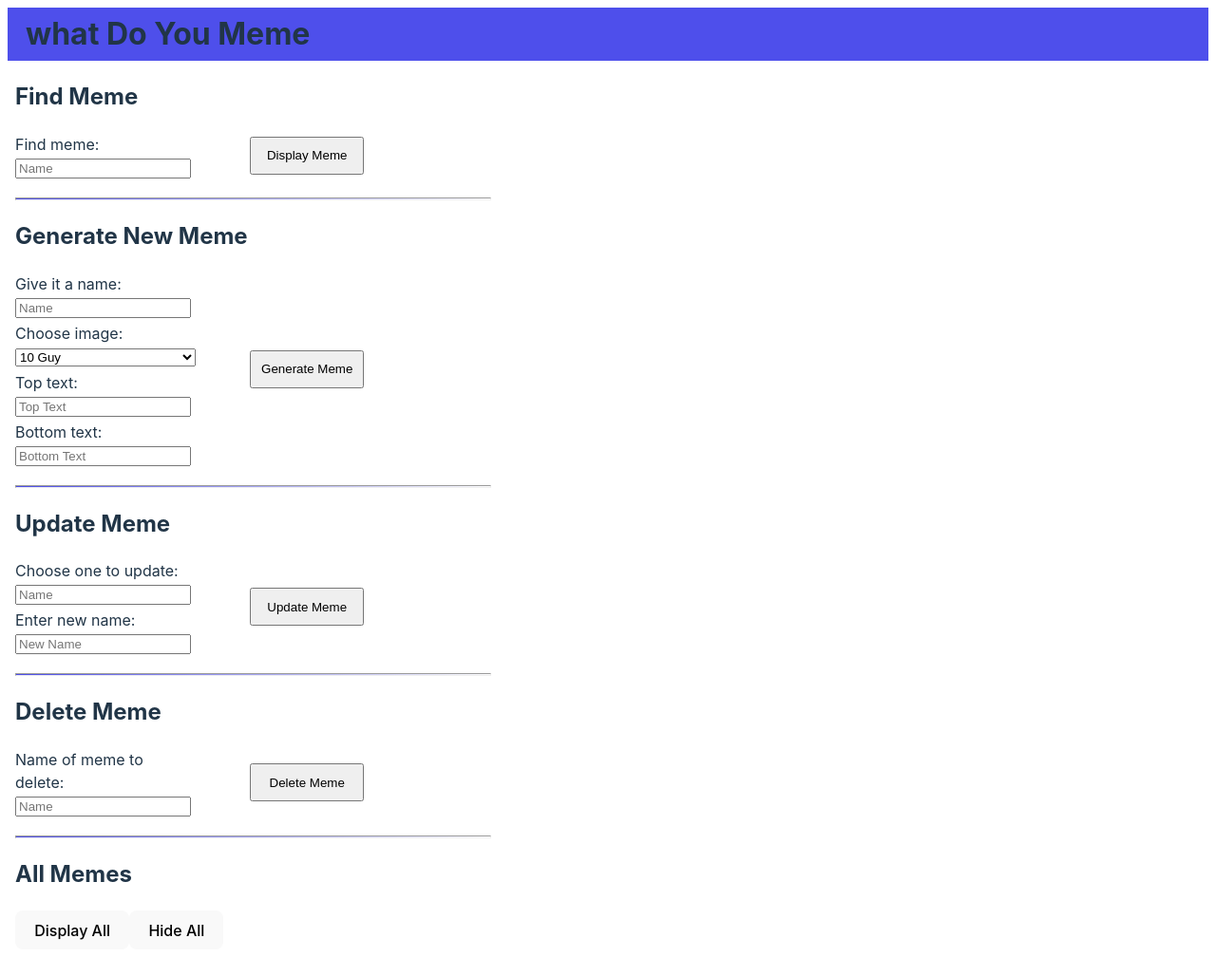
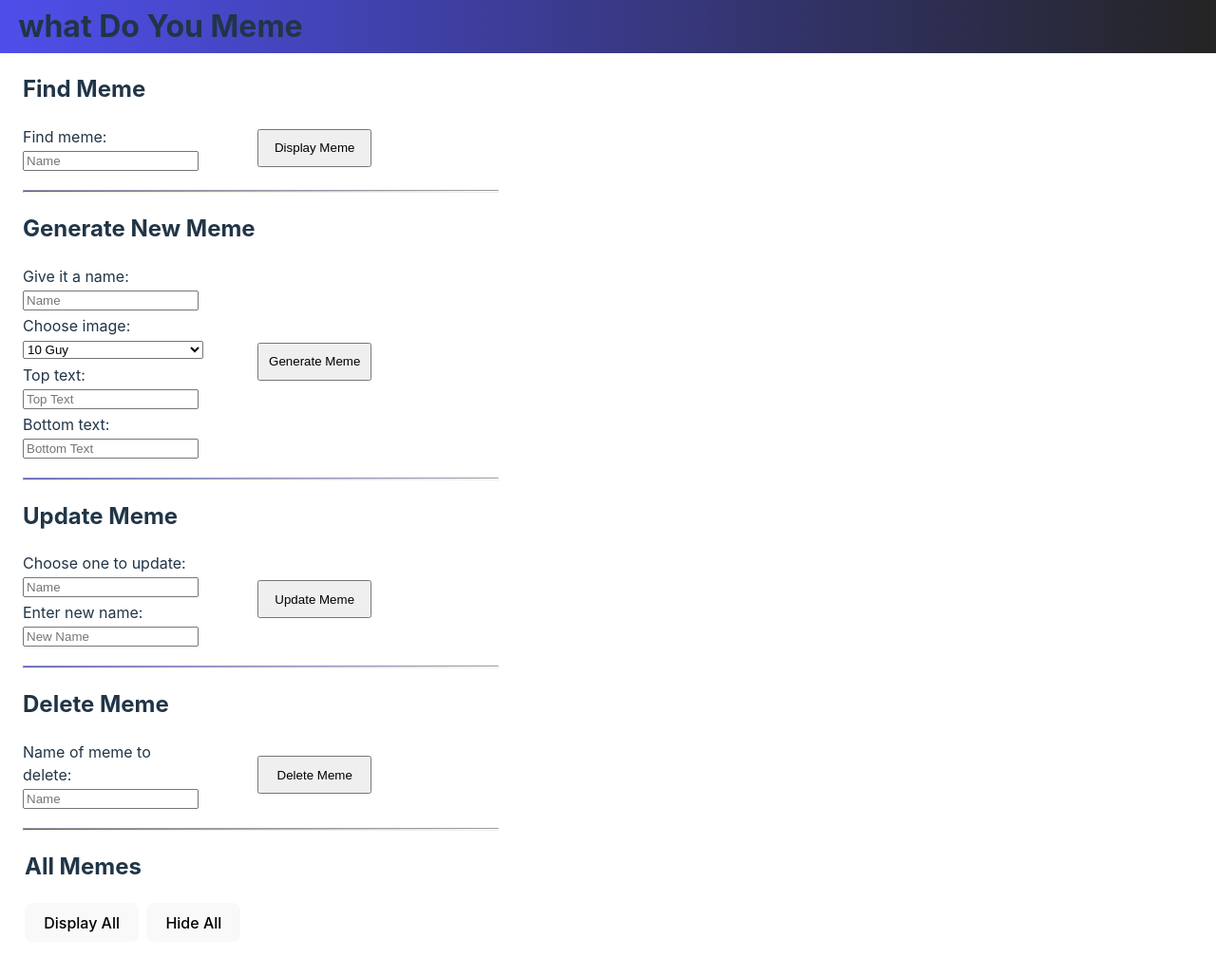
Before and after one commit to Slipzter/WhatDoYouMeme, a React (Vite) app in the folder client/: page / in a window 1280 px wide. Shown: the whole page at 95% size. Built offline with nearby package versions, Linux system fonts and the light colour scheme.

Commit message:
feat: additional styling

```diff
--- a/client/src/App.css
+++ b/client/src/App.css
@@ -5,17 +5,19 @@ html {
 }
 
 body {
-
+  margin: 0;
 }
 
 .app-header {
   margin-top: 0;
-  background-color: #4E4FEB;
+  background-image: linear-gradient(to right, #4E4FEB, #242424);
   height: 7vh;
   display: flex;
   align-items: center;
   padding-left: 1.5%;
   text-align: center;
+  position: sticky;
+  top: 0;
 }
 
 .app-title {
@@ -23,6 +25,7 @@ body {
 }
 
 .app-main {
+  margin-left: 16px;
   display: grid;
   grid-template-columns: 1fr 1fr;
 }
@@ -132,7 +135,7 @@ body {
 
 .single-meme__image {
   border-radius: 4px;
-  max-width: 500px;
+  width: 400px;
 }
 
 .line-break {
@@ -144,11 +147,19 @@ body {
 }
 
 .all-memes {
-  margin-left: 8px;
+  margin-left: 16px;
+}
+
+.all-memes__title {
+  margin-left: 10px;
 }
 
 .all-memes__button__show {
-  margin: 0 0 20px 0;
+  margin: 0 0 20px 10px;
+}
+
+.all-memes__button__hide {
+  margin: 0 0 20px 8px;
 }
 
 .all-memes__gallery {
@@ -159,7 +170,7 @@ body {
 
 .all-memes__gallery__single {
   border: 2px #4e4eeb89 solid;
-  padding: 0;
+  padding: 8px;
   border-radius: 8px;
   display: flex;
   flex-direction: column;
@@ -170,4 +181,5 @@ body {
 
 .all-memes__gallery__single__image {
   width: 300px;
+  border-radius: 2px;
 }
```
Also changed, not shown: client/src/components/AllMemes.tsx (+2 -2 lines).
